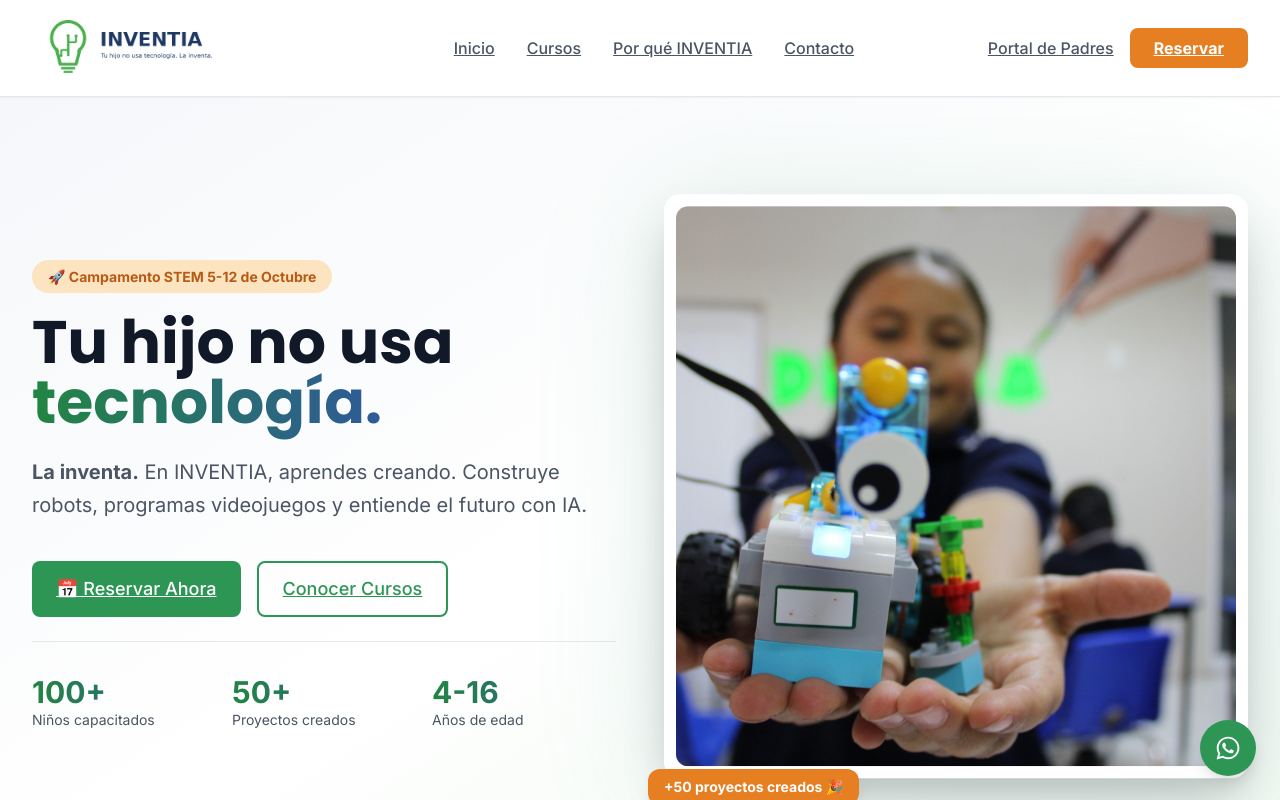
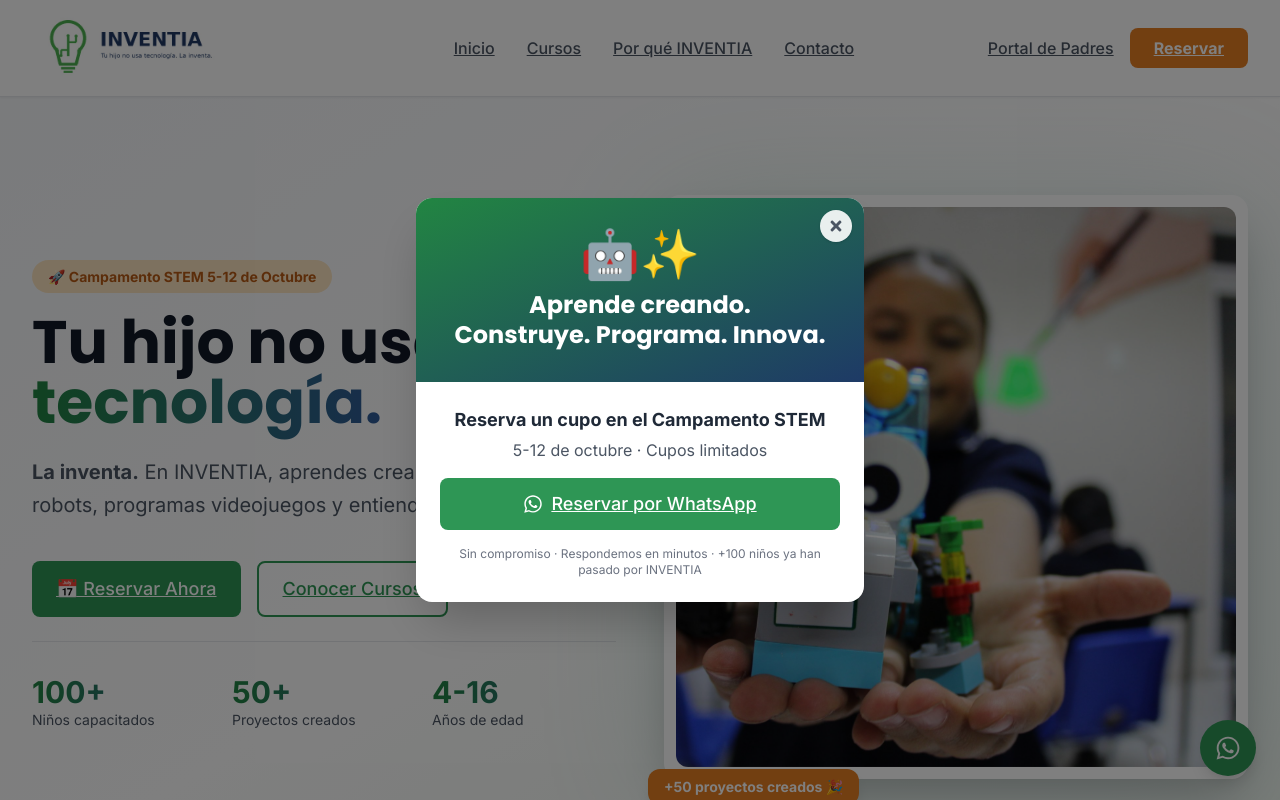
Before and after one commit to leobar144/inventia, a Next.js app: page / in a window 1280 px wide. Shown: the top 800 px of the page. Built offline with nearby package versions, Linux system fonts and the light colour scheme.

Commit message:
Agrega popup de bienvenida estilo Codingal y seccion de FAQ

```diff
--- a/app/page.tsx
+++ b/app/page.tsx
@@ -3,10 +3,13 @@
 import { FaCheckCircle } from 'react-icons/fa'
 import { SITE_CONFIG, FEATURES } from '@/lib/constants'
 import { FadeInGrid, FadeInItem, FloatingCard } from '@/components/FadeInSection'
+import WelcomePopup from '@/components/WelcomePopup'
 
 export default function Home() {
   return (
     <>
+      <WelcomePopup />
+
       {/* Hero Section */}
       <section className="relative min-h-screen bg-gradient-to-br from-secondary-50 via-white to-primary-50 flex items-center py-20">
         <div className="section-container">
@@ -273,6 +276,54 @@
         </div>
       </section>
 
+      {/* FAQ Section */}
+      <section className="section bg-gray-50">
+        <div className="section-container max-w-3xl">
+          <div className="text-center mb-12">
+            <h2 className="text-4xl md:text-5xl font-bold mb-4">Preguntas Frecuentes</h2>
+            <p className="text-xl text-gray-600">Resolvemos las dudas más comunes de los papás</p>
+          </div>
+
+          <div className="space-y-3">
+            {[
+              {
+                q: '¿Mi hijo necesita experiencia previa en programación?',
+                a: 'No. Nuestros cursos, como Scratch & Bloques, están diseñados para que un niño sin ninguna experiencia previa pueda empezar desde cero y avanzar a su propio ritmo.',
+              },
+              {
+                q: '¿Las clases son presenciales o virtuales?',
+                a: 'Tenemos ambas modalidades: cursos en vivo por Google Meet durante todo el año, y el Campamento STEM presencial en Bogotá (próxima edición: 5-12 de octubre).',
+              },
+              {
+                q: '¿A partir de qué edad puede empezar mi hijo?',
+                a: 'Desde los 4 años. Organizamos los cursos por rango de edad (4-6, 7-9, 10-12 y 13-16 años) para que el contenido y el ritmo sean apropiados para cada etapa.',
+              },
+              {
+                q: '¿Qué necesito para las clases virtuales?',
+                a: 'Solo un computador con conexión estable a internet. Para el curso de Robótica, el kit necesario está incluido en la inscripción.',
+              },
+              {
+                q: '¿Cómo reservo un cupo o resuelvo más dudas?',
+                a: 'Escríbenos directo por WhatsApp — te respondemos en minutos con toda la información de cupos, horarios y próximos pasos.',
+              },
+            ].map((item, index) => (
+              <details
+                key={index}
+                className="card group open:border-primary-300 open:shadow-md"
+              >
+                <summary className="cursor-pointer list-none p-5 font-bold flex items-center justify-between">
+                  {item.q}
+                  <span className="text-primary-500 text-xl group-open:rotate-45 transition-transform ml-4 shrink-0">
+                    +
+                  </span>
+                </summary>
+                <p className="px-5 pb-5 text-gray-600">{item.a}</p>
+              </details>
+            ))}
+          </div>
+        </div>
+      </section>
+
       {/* Alliance / Trust Section */}
       <section className="section bg-white">
         <div className="section-container">
--- /dev/null
+++ b/components/WelcomePopup.tsx
@@ -0,0 +1,80 @@
+'use client'
+
+import { useEffect, useState } from 'react'
+import { FaTimes, FaWhatsapp } from 'react-icons/fa'
+import { SITE_CONFIG } from '@/lib/constants'
+
+const STORAGE_KEY = 'inventia_welcome_popup_seen'
+
+export default function WelcomePopup() {
+  const [isOpen, setIsOpen] = useState(false)
+
+  useEffect(() => {
+    const alreadySeen = sessionStorage.getItem(STORAGE_KEY)
+    if (alreadySeen) return
+
+    const timer = setTimeout(() => {
+      setIsOpen(true)
+      sessionStorage.setItem(STORAGE_KEY, 'true')
+    }, 2500)
+
+    return () => clearTimeout(timer)
+  }, [])
+
+  if (!isOpen) return null
+
+  const message = encodeURIComponent(
+    'Hola INVENTIA! Quiero reservar un cupo para el campamento de octubre.'
+  )
+  const whatsappUrl = `https://wa.me/${SITE_CONFIG.contact.whatsapp}?text=${message}`
+
+  return (
+    <div
+      className="fixed inset-0 z-[60] bg-black/50 flex items-center justify-center p-4 animate-fade-in"
+      onClick={() => setIsOpen(false)}
+    >
+      <div
+        className="bg-white rounded-2xl shadow-2xl max-w-md w-full overflow-hidden relative animate-slide-up"
+        onClick={(e) => e.stopPropagation()}
+      >
+        <button
+          onClick={() => setIsOpen(false)}
+          aria-label="Cerrar"
+          className="absolute top-3 right-3 z-10 w-8 h-8 rounded-full bg-white/90 hover:bg-white flex items-center justify-center text-gray-600 shadow"
+        >
+          <FaTimes />
+        </button>
+
+        <div className="bg-gradient-to-br from-primary-600 to-secondary-700 px-6 py-8 text-center">
+          <div className="text-5xl mb-3">🤖✨</div>
+          <h3 className="text-white text-2xl font-heading font-bold leading-tight">
+            Aprende creando.
+            <br />
+            Construye. Programa. Innova.
+          </h3>
+        </div>
+
+        <div className="p-6 text-center">
+          <p className="text-lg font-bold text-gray-800 mb-1">
+            Reserva un cupo en el Campamento STEM
+          </p>
+          <p className="text-gray-600 mb-4">5-12 de octubre · Cupos limitados</p>
+
+          <a
+            href={whatsappUrl}
+            target="_blank"
+            rel="noopener noreferrer"
+            onClick={() => setIsOpen(false)}
+            className="btn btn-primary w-full text-lg"
+          >
+            <FaWhatsapp className="mr-2" size={20} /> Reservar por WhatsApp
+          </a>
+
+          <p className="text-xs text-gray-500 mt-4">
+            Sin compromiso · Respondemos en minutos · +100 niños ya han pasado por INVENTIA
+          </p>
+        </div>
+      </div>
+    </div>
+  )
+}
```
